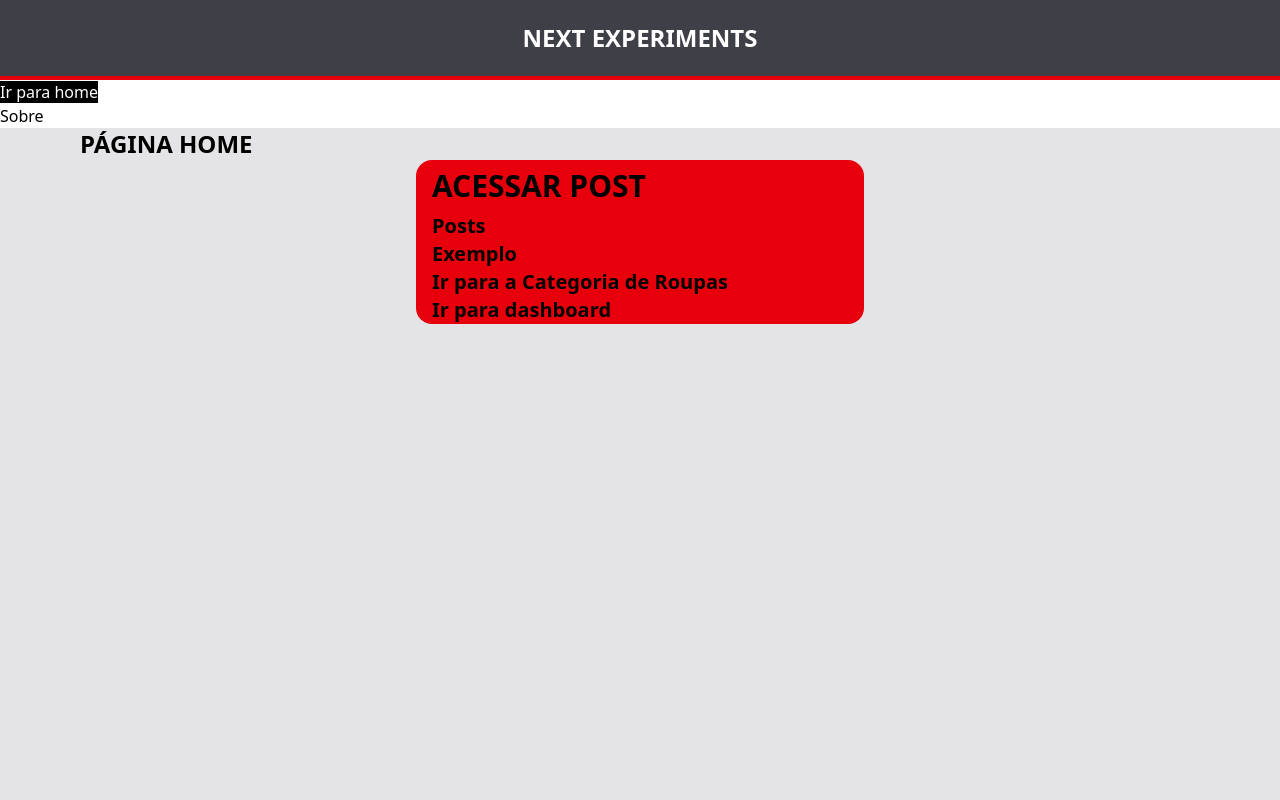
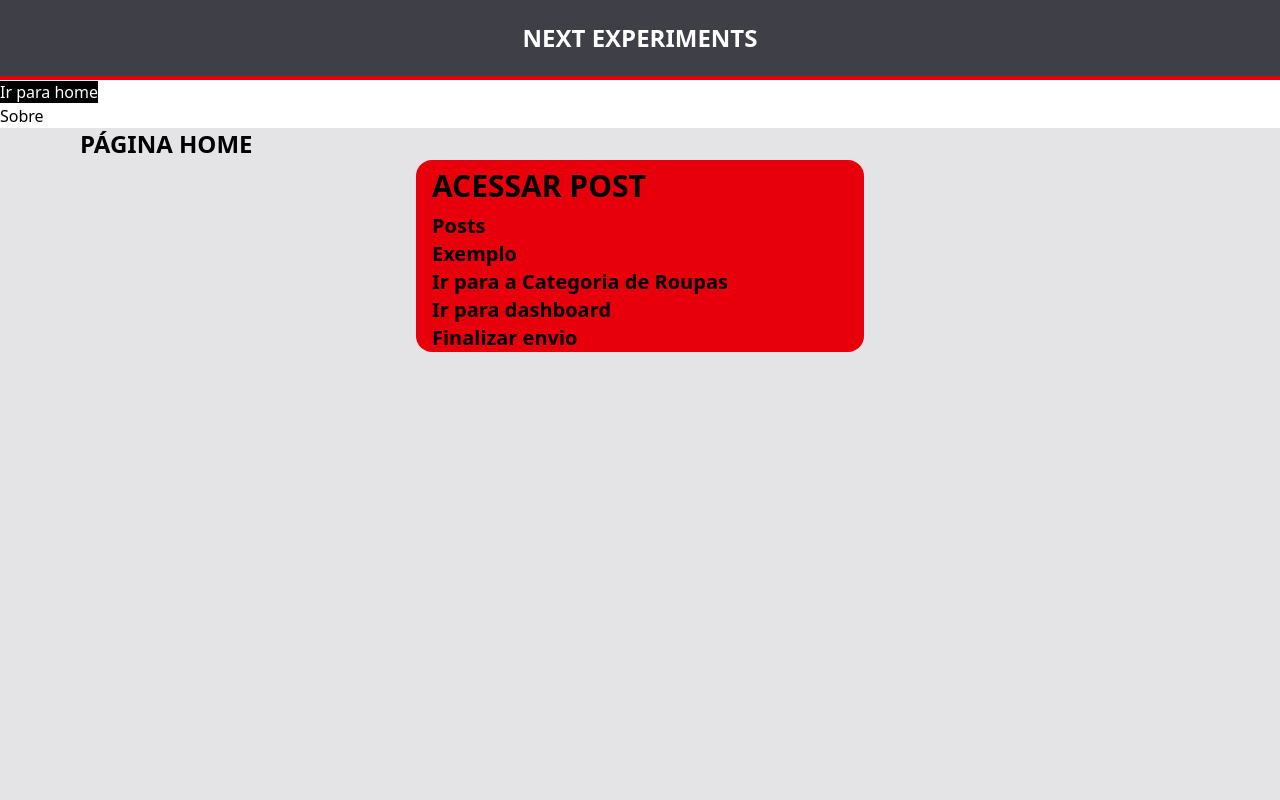
Before and after one commit to brunohro/next-experiments, a Next.js app: page / in a window 1280 px wide. Shown: the top 800 px of the page. Built offline with nearby package versions, Linux system fonts and the light colour scheme.

Commit message:
Explorando o useRouter

```diff
--- a/src/app/page.js
+++ b/src/app/page.js
@@ -1,3 +1,4 @@
+import BotaoRedirect from "@/components/BotaoRedirect";
 import Image from "next/image";
 import Link from "next/link";
 
@@ -25,6 +26,7 @@
               <li>
                 <Link href="/dashboard"> Ir para dashboard</Link>
               </li>
+              <BotaoRedirect />
             </ul>
           </nav>
         </div>
--- /dev/null
+++ b/src/components/BotaoRedirect.jsx
@@ -0,0 +1,11 @@
+"use client";
+import React from "react";
+import { useRouter } from "next/navigation";
+const BotaoRedirect = () => {
+  const router = useRouter();
+  return (
+    <button onClick={() => router.push("/dashboard")}>Finalizar envio</button>
+  );
+};
+
+export default BotaoRedirect;
```
